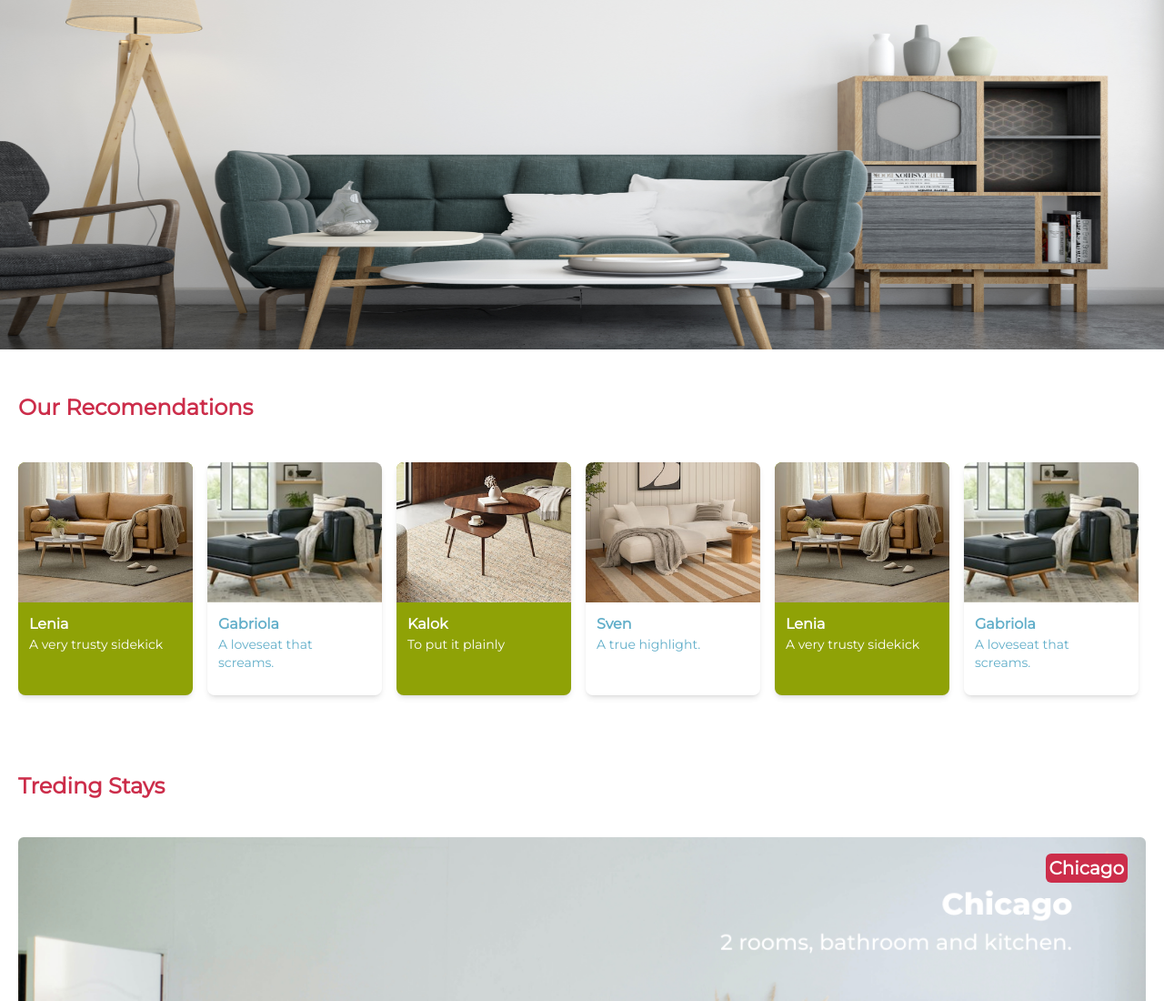
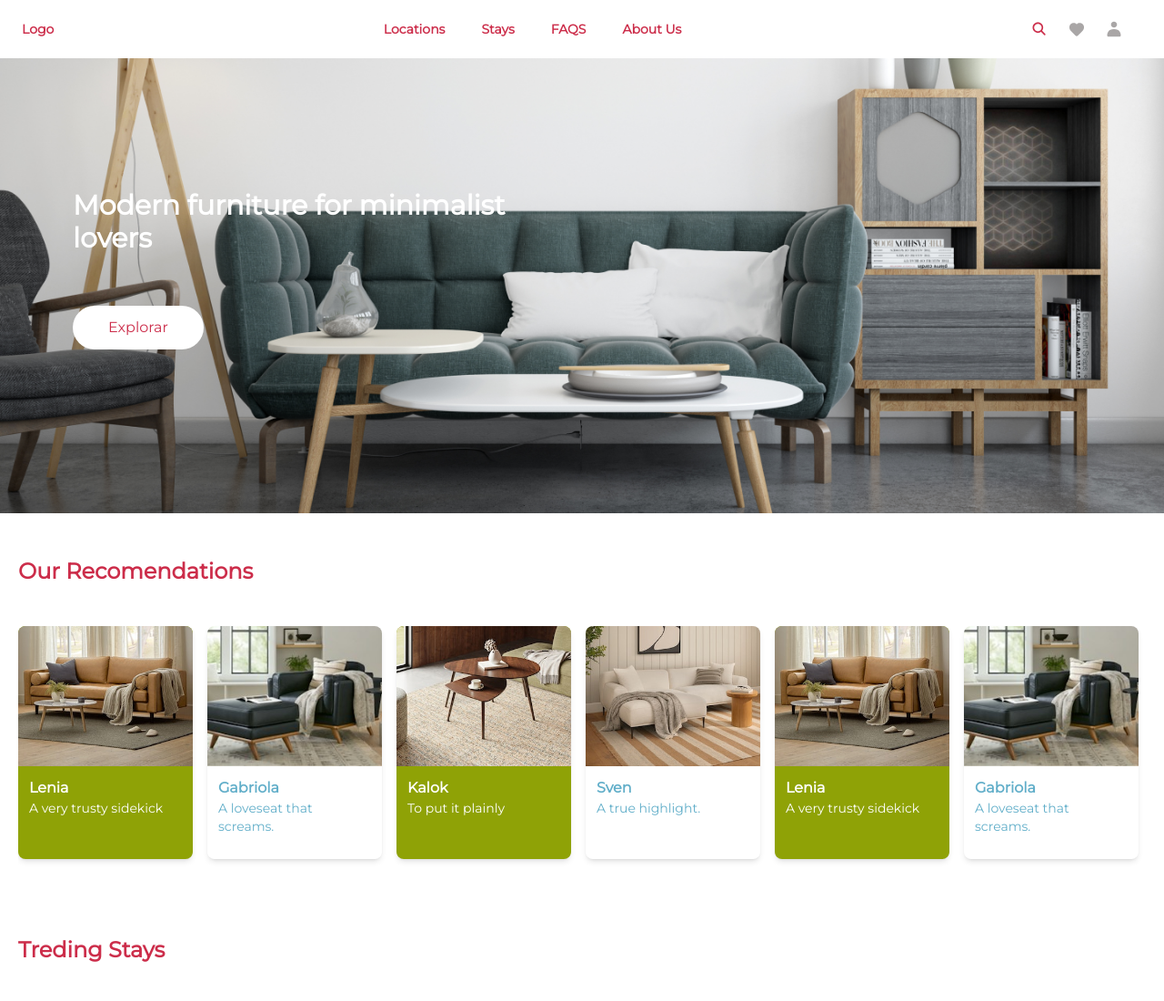
Before and after one commit to rhault/ecommerce-html-tailwind, a website: page public/index.html in a window 1280 px wide. Shown: the top 1100 px of the page at 91% size. Drawn offline with Linux system fonts and the light colour scheme.

Commit message:
desktop nav

```diff
--- a/public/index.html
+++ b/public/index.html
@@ -10,24 +10,37 @@
   <title>Document</title>
 </head>
 <body class="font-Montserrat">
-  <nav></nav>
+  <nav class="w-full h-16 shadow-md hidden lg:block">
+    <div class="w-full h-full flex justify-between px-6">
+      <p class="text-primary text-sm font-extrabold my-auto">Logo</p>
+      <ul class="flex gap-10 text-primary text-sm font-extrabold my-auto">
+        <li>Locations</li>
+      <li>Stays</li>
+      <li>FAQS</li>
+      <li>About Us</li>
+    </ul>
+    <div id="tab_bar" class="w-36 h-10 flex justify-evenly items-center bg-white my-auto">
+      <a href="#recomendations"><img src="./icon/Search.svg" class="w-5 h-5"/></a>
+      <a href="#treding"><img src="./icon/Heart.svg" class="w-5 h-5"/></a>
+      <a href=""><img src="./icon/User.svg" class="w-5 h-5"/></a>
+    </div>
+  </div>
+  </nav>
   <section class="w-full h-auto">
     <!-- HOME -->
-    <div id="home" class="w-full h-3/4 lg:h-96">
-      <div class="w-full h-full flex flex-col space-y-96 items-center py-8  bg-no-repeat bg-cover lg:hidden">
-        <input type="search" class=" w-11/12 mt-10 p-3 outline-none rounded-full shadow-sm" placeholder="Chair"/>
-        <button class="bg-white p-3 w-1/2 rounded-full text-primary transition
-          duration-500 ease-in-out hover:bg-primary hover:text-white"
-        >Explorar</button>
-      </div>
-      <div class="w-full h-full lg:bg-capa-desktop lg:bg-cover lg:bg-no-repeat lg:bg-bottom">
-        <img src="img/capa-desktop.png" alt="" class="w-full h-full">
+    <div id="home" class="w-full h-3/4 lg:h-[500px] bg-no-repeat bg-cover bg-capa-mobile lg:bg-capa-desktop lg:bg-bottom">
+      <div class="w-full h-auto flex flex-col space-y-96 items-center py-8 lg:space-y-14 lg:items-start lg:pl-20 lg:pt-36">
+        <h2 class="hidden text-3xl font-bold w-[30rem] text-white lg:block">Modern furniture for minimalist lovers</h2>
+        <input type="search" class=" w-11/12 mt-10 p-3 outline-none rounded-full shadow-sm lg:hidden" placeholder="Chair"/>
+        <button class="bg-white p-3 w-1/2 rounded-full text-primary transition duration-500 ease-in-out hover:bg-primary hover:text-white lg:w-36">
+          Explorar
+        </button>
       </div>
     </div>
     <!-- RECOMENDATIONS -->
     <div id="recomendations" class="p-5">
       <h2 class="title">Our Recomendations</h2>
-      <div id="carrosell" class="w-auto h-72 items-center overflow-x-auto overscroll-x-contain flex space-x-4">
+      <div id="carrosell" class="w-auto h-72 items-center overflow-x-auto overscroll-x-contain flex space-x-4 mx-auto">
         <!-- Card #1 -->
         <div class="card">
           <div class="w-full h-3/5 bg-sofa-mobile bg-cover bg-bottom rounded-t-lg"></div>
```
Also changed, not shown: public/css/main.css.
